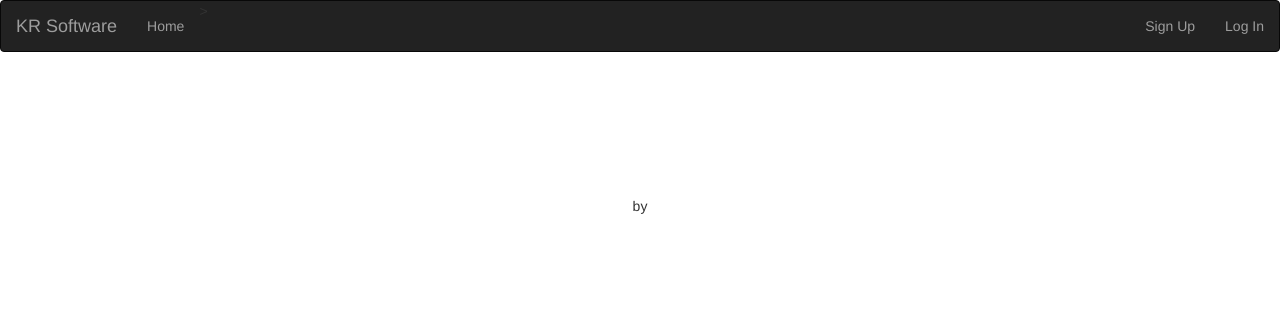
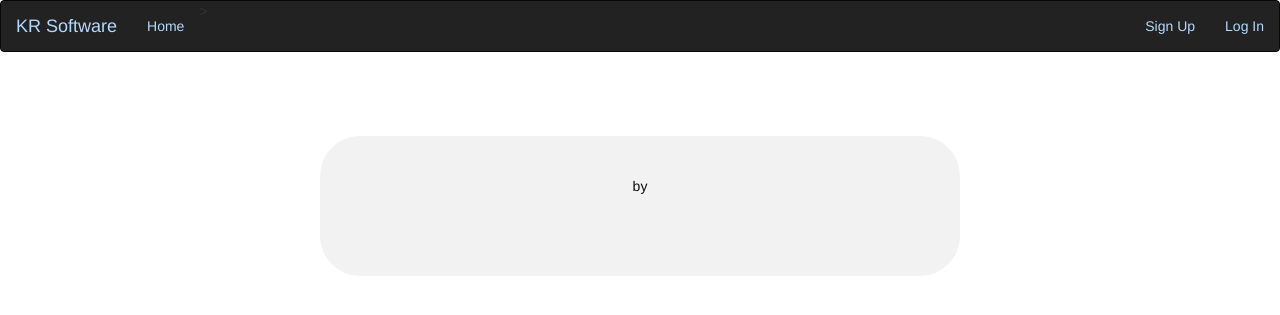
Before and after one commit to kevin-reaves/Blog, a Django app: template posts/templates/posts/post_details.html in a window 1280 px wide. Shown: the top 315 px of the page. Run offline with Django 3.2, Linux system fonts and the light colour scheme; the template is opened without the code that fills it, so the values that code supplies are empty; some libraries are stand-ins or nearby versions.

Commit message:
CSS changes

```diff
--- a/posts/templates/posts/home.html
+++ b/posts/templates/posts/home.html
@@ -14,13 +14,15 @@
 
     {% for post in posts.all %}
     {% csrf_token %}
+        <div class="Post">
         <a href = "{% url 'post_detail' post.id %}">{{ post.title }}</a>
         <br/>
         {{ post.pub_date }} by {{ post.author }}
         <br/>
         <img class="blogImage" src="{{ post.image.url }}"/>
+        </div>
+        <br/><br/>
 
-        <br/><br/>
     {% endfor %}
 
 </body>
--- a/posts/templates/posts/post_details.html
+++ b/posts/templates/posts/post_details.html
@@ -10,8 +10,7 @@
     <title>{{ post.title }}</title>
 </head>
 <body>
-    <br/>
-    <br/>
+    <div class="Post">
     {{ post.title }}
     <br/>
     {{ post.pub_date }} by {{ post.author }}
@@ -21,6 +20,8 @@
     <br/>
 
     {{ post.body|safe }}
+        <br/><br/>
+    </div>
 
 </body>
 </html>
--- a/static/blog/blog.css
+++ b/static/blog/blog.css
@@ -1,8 +1,23 @@
 .centerMe{
-	margin-left: 10%;
-	margin-right: 10%;
+	margin-left: 25%;
+	margin-right: 25%;
     text-align:center;
     padding-top: 5%;
+}
+
+.Post{
+    background-color: #f2f2f2;
+    color: #0d0d0d;
+    border-radius: 40px;
+    padding-top: 20px;
+}
+
+.navbar-inverse .navbar-nav>li>a{
+    color:  #b3d9ff;
+}
+
+.navbar-inverse .navbar-brand{
+    color: #b3d9ff;
 }
 
 #overridesBase{
```
Also changed, not shown: db.sqlite3.
